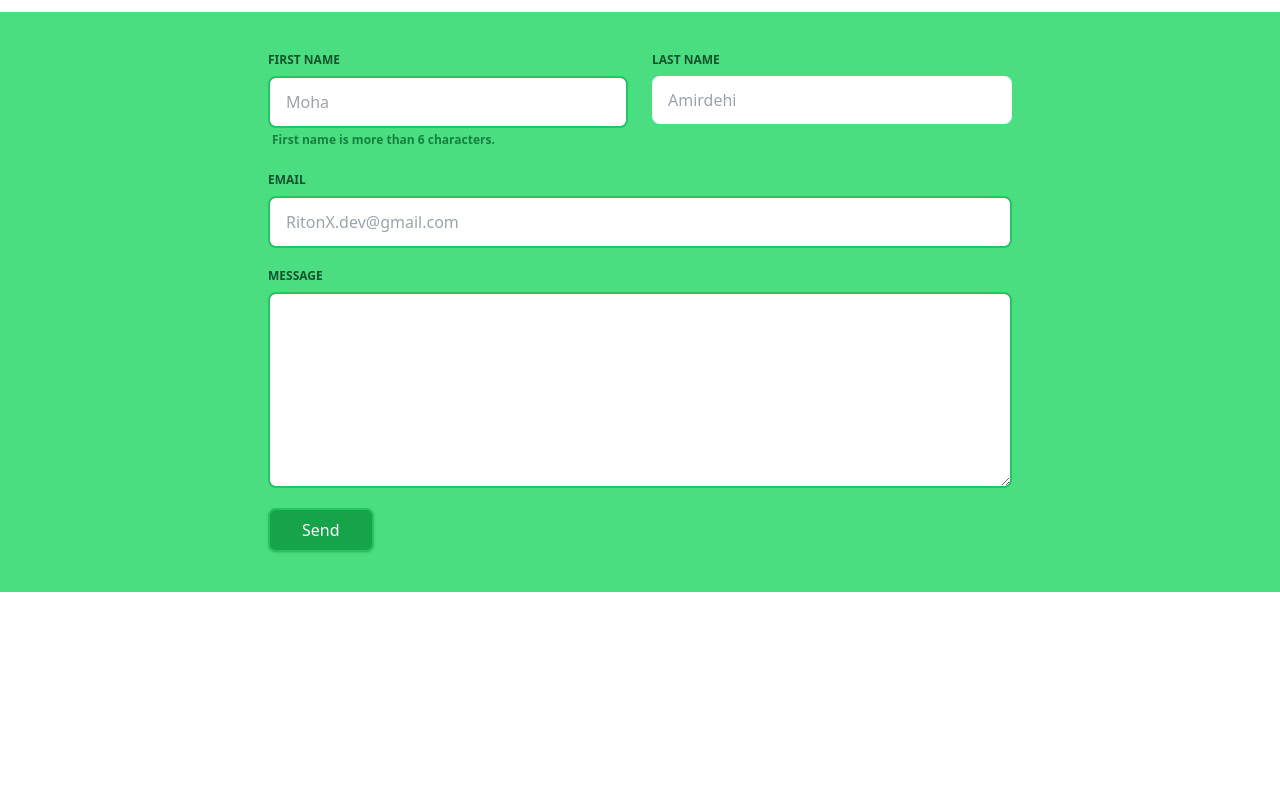
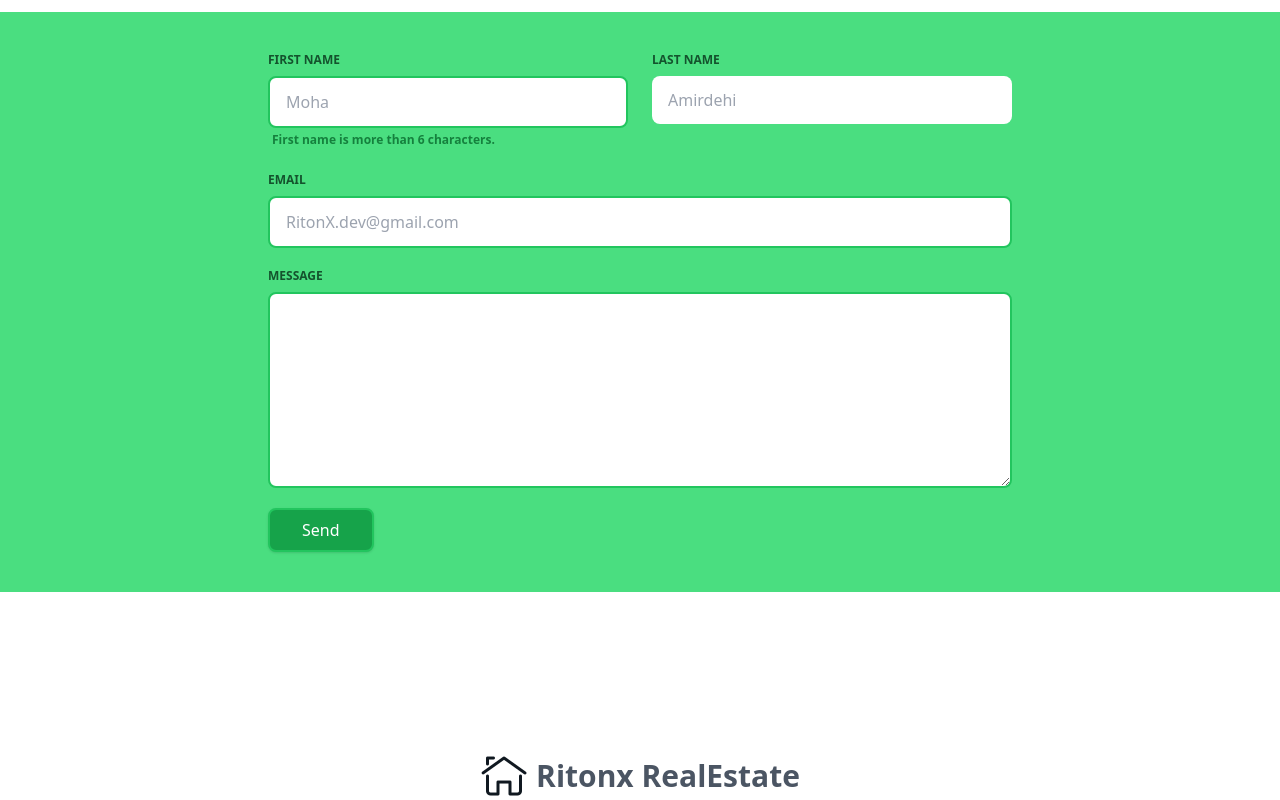
Before and after one commit to RitonX/TailwindCss-Mini-Project, a website: page public/index.html in a window 1280 px wide. Shown: the part 4580-5380 px from the top of the page. Before the commit the page ends 5172 px from the top, so only its background shows below. Drawn offline with Linux system fonts and the light colour scheme.

Commit message:
footer heading design

```diff
--- a/public/index.html
+++ b/public/index.html
@@ -227,7 +227,8 @@
         <h2 class="text-3xl font-bold text-gray-500">What clients say about us?</h2>
     </div>
 
-    <div class="md:my-10 sm:my-5 grid grid-cols-1 gap-5 sm:grid-cols-1 md:grid-cols-1 lg:grid-cols-3 xl:grid-cols-3 p-10">
+    <div
+        class="md:my-10 sm:my-5 grid grid-cols-1 gap-5 sm:grid-cols-1 md:grid-cols-1 lg:grid-cols-3 xl:grid-cols-3 p-10">
         <!-- Card -->
         <div class="shadow-2xl sm:w-72 lg:w-full rounded-xl bg-white p-6 mx-auto">
             <p class="text-gray-600 font-bold">
@@ -287,37 +288,64 @@
     </div>
 
     <div class="bg-green-400 flex p-10 justify-center items-center">
-        <form class="w-full max-w-3xl"  action="">
+        <form class="w-full max-w-3xl" action="">
             <div class="flex flex-col md:flex-row lg:flex-row xl:flex-row">
                 <div class="w-full md:w-1/2 px-3 mb-6 md:mb-0">
                     <label for="" class="uppercase font-bold text-green-900 text-xs block ">First Name</label>
-                    <input type="text" class="block w-full border-2 border-green-500 focus:outline-none focus:border-green-600 rounded-lg px-4 py-3 mt-2 focus:ring-green-300" placeholder="Moha">
+                    <input type="text"
+                        class="block w-full border-2 border-green-500 focus:outline-none focus:border-green-600 rounded-lg px-4 py-3 mt-2 focus:ring-green-300"
+                        placeholder="Moha">
                     <p class="p-1 font-bold text-xs text-green-700">First name is more than 6 characters.</p>
                 </div>
                 <div class="w-full md:w-1/2 px-3 mb-6 md:mb-0">
                     <label for="" class="uppercase font-bold text-green-900 text-xs block ">Last Name</label>
-                    <input type="text" class="block w-full focus:outline-none focus:border-green-600 rounded-lg px-4 py-3 mt-2" placeholder="Amirdehi">
+                    <input type="text"
+                        class="block w-full focus:outline-none focus:border-green-600 rounded-lg px-4 py-3 mt-2"
+                        placeholder="Amirdehi">
                 </div>
             </div>
 
             <div class="w-full px-3 mb-6 md:mb-0 mt-5">
                 <label for="" class="uppercase font-bold text-green-900 text-xs block ">Email</label>
-                <input type="text" class="block w-full border-2 border-green-500 focus:outline-none focus:border-green-600 rounded-lg px-4 py-3 mt-2 focus:ring-green-300" placeholder="RitonX.dev@gmail.com">
+                <input type="text"
+                    class="block w-full border-2 border-green-500 focus:outline-none focus:border-green-600 rounded-lg px-4 py-3 mt-2 focus:ring-green-300"
+                    placeholder="RitonX.dev@gmail.com">
             </div>
 
             <div class="w-full px-3 mb-6 md:mb-0 mt-5">
                 <label for="" class="uppercase font-bold text-green-900 text-xs block ">Message</label>
-                <textarea rows="7" class="block w-full border-2 border-green-500 focus:outline-none focus:border-green-600 rounded-lg px-4 py-3 mt-2 focus:ring-green-300"></textarea>
+                <textarea rows="7"
+                    class="block w-full border-2 border-green-500 focus:outline-none focus:border-green-600 rounded-lg px-4 py-3 mt-2 focus:ring-green-300"></textarea>
             </div>
 
             <div class="w-full px-3 mb-6 md:mb-0 mt-5">
-                <button class="border-2 border-green-500 text-white bg-green-600 px-8 py-2 rounded-lg shadow hover:border-green-600 hover:bg-green-500 transition ease-in-out delay-150 duration-300">Send</button>
+                <button
+                    class="border-2 border-green-500 text-white bg-green-600 px-8 py-2 rounded-lg shadow hover:border-green-600 hover:bg-green-500 transition ease-in-out delay-150 duration-300">Send</button>
             </div>
 
         </form>
     </div>
     <!-- Contact Us -->
 
+    <!-- footer -->
+    <footer>
+        <div class="pt-40 px-4">
+            <div class=" flex flex-col justify-between">
+                <div>
+                    <a href="" class="flex items-center justify-center mx-auto">
+                        <div class="flex h-12 w-12 mr-2">
+                            <img src="./images/house.png" alt="">
+                        </div>
+
+                        <span class="font-extrabold text-gray-600 text-3xl">Ritonx RealEstate</span>
+                    </a>
+                </div>
+
+            </div>
+        </div>
+    </footer>
+    <!-- footer -->
+
 </body>
 
 </html>
```
